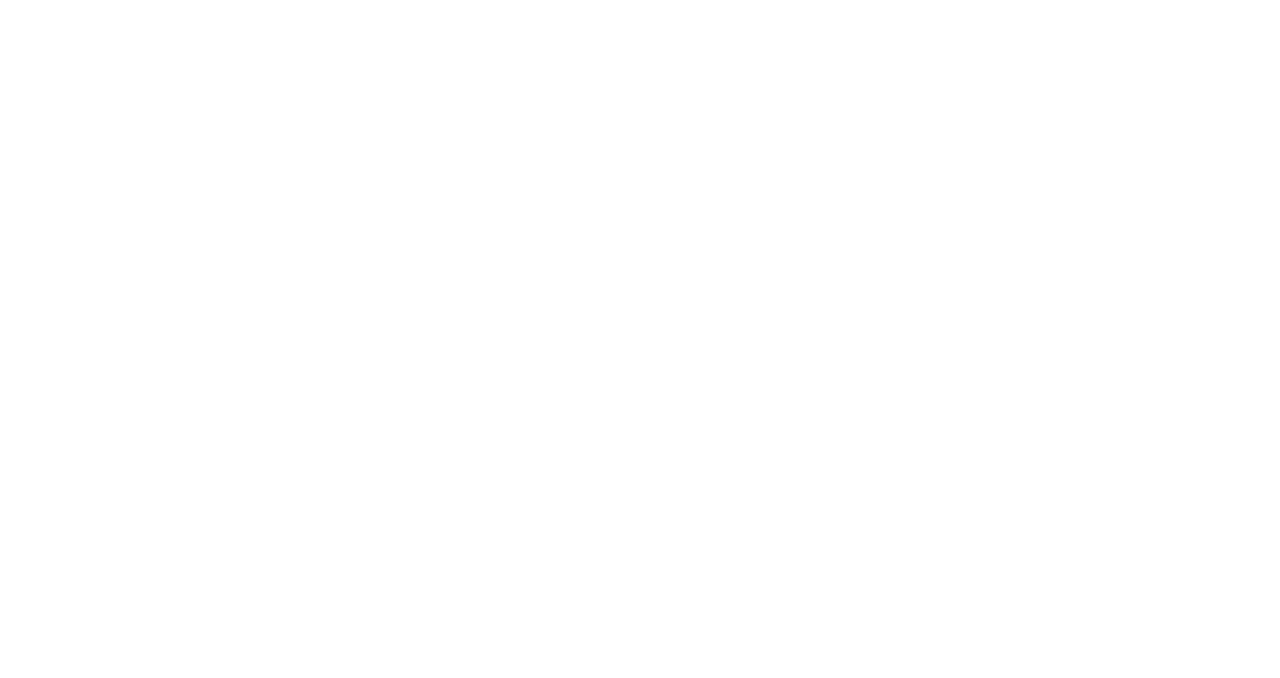
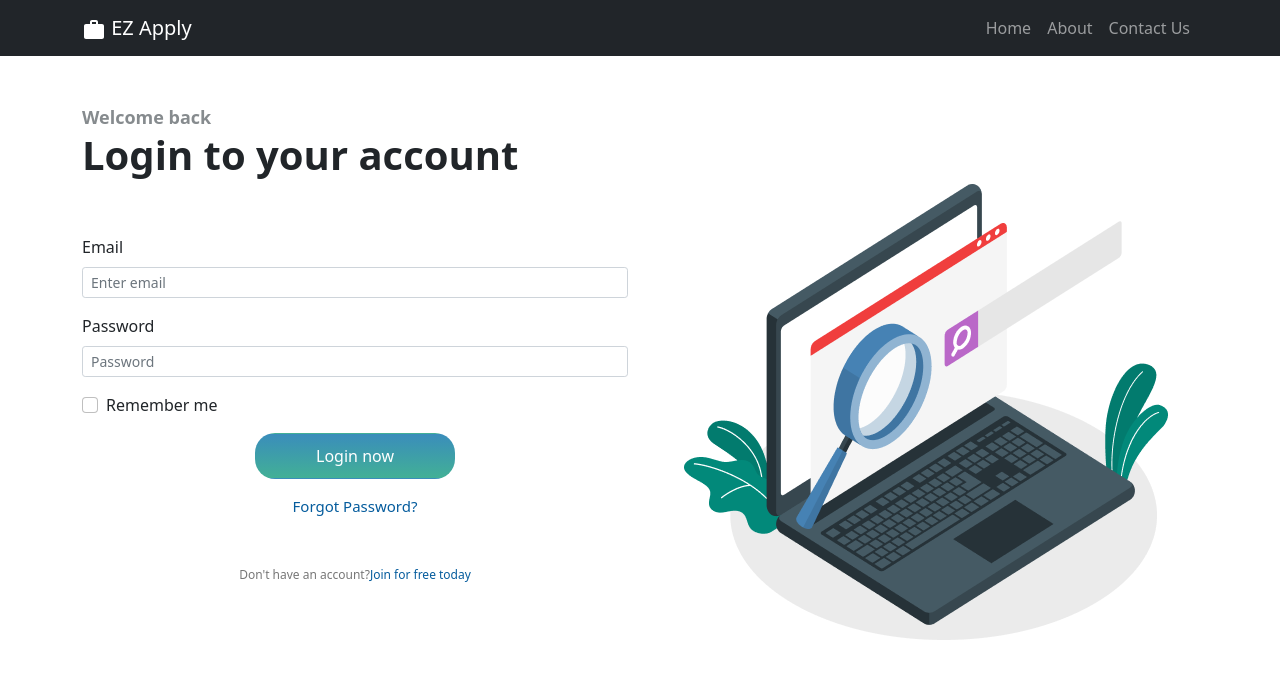
Before and after one commit to jamessnguyenn/2021-fall-cs160-team-iron-man, a React (Create React App) app in the folder frontend/: page /jobSeekerLogin in a window 1280 px wide. Shown: the top 678 px of the page. Built offline with nearby package versions, Linux system fonts and the light colour scheme.

Commit message:
added JobSeekerLogin UI

```diff
--- a/frontend/src/App.js
+++ b/frontend/src/App.js
@@ -4,10 +4,13 @@
 import LandingPage from './components/landing/landing'
 import JobSeekerCreateAccountPage from './components/jobSeekerSignup/JobSeekerSignup'
 import SuccessPage from './components/Test/success'
+import Navbar from './components/NavBar'
+import JobSeekerLoginPage from './components/jobSeekerLogin/JobSeekerLogin'
 
 function App () {
   return (
     <Router>
+      <Navbar />
       <Switch>
         <Route exact path='/'>
           <LandingPage />
@@ -15,8 +18,8 @@
         <Route exact path='/jobSeekerCreateAccount'>
           <JobSeekerCreateAccountPage/>
         </Route>
-        <Route exact path='/jobSeekerCreateAccount'>
-          <JobSeekerCreateAccountPage/>
+        <Route exact path='/jobSeekerLogin'>
+          <JobSeekerLoginPage />
         </Route>
         {/**TO BE DELETED FOR DEMONSTRATION PURPOSES**/}
         <Route exact path='/success'>
--- /dev/null
+++ b/frontend/src/components/NavBar.js
@@ -0,0 +1,47 @@
+import React from 'react'
+import { NavLink } from 'react-router-dom'
+import WorkIcon from '@material-ui/icons/Work'
+import { Navbar, Nav } from 'react-bootstrap'
+import Container from 'react-bootstrap/Container'
+
+export default function NavBar () {
+  return (
+    <Navbar
+      className='sticky-top'
+      bg='dark'
+      variant='dark'
+      expand='lg'>
+      <Container>
+        <NavLink exact to='/' className='navbar-brand'>
+          <WorkIcon /> EZ Apply
+        </NavLink>
+        <Navbar.Toggle aria-controls='navLinks' />
+        <Navbar.Collapse id='navLinks'>
+          <Nav className='ms-auto'>
+            <NavLink
+              exact
+              to='/'
+              className='nav-link'
+              activeClassName='activeNav'>
+              Home
+            </NavLink>
+            <NavLink
+              exact
+              to='/about'
+              className='nav-link'
+              activeClassName='activeNav'>
+              About
+            </NavLink>
+            <NavLink
+              exact
+              to='/contact'
+              className='nav-link'
+              activeClassName='activeNav'>
+              Contact Us
+            </NavLink>
+          </Nav>
+        </Navbar.Collapse>
+      </Container>
+    </Navbar>
+  )
+}
--- /dev/null
+++ b/frontend/src/components/jobSeekerLogin/JobSeekerLogin.css
@@ -0,0 +1,26 @@
+.bg {
+    height: 420px;
+}
+
+.login-button {
+    padding: 10px;
+    padding-left: 60px;
+    padding-right:60px;
+    background: linear-gradient(180deg, #3A8DBB 0%, #42B096 100%);
+    border-radius: 20px;
+    border-color: transparent;
+}
+
+a {
+    text-decoration: none;
+    color: #055C9D;
+}
+
+.forgotPw {
+    font-size: 15px;
+}
+
+.jobSeeker-loginPic {
+    padding-top: 5em;
+    padding-left: 2em;
+}
--- /dev/null
+++ b/frontend/src/components/jobSeekerLogin/JobSeekerLogin.js
@@ -0,0 +1,97 @@
+import React, { useState } from 'react'
+import { Row, Col } from 'react-bootstrap'
+import loginPic from '../../images/jobSeekerlogin.png'
+import Form from 'react-bootstrap/Form'
+import Button from 'react-bootstrap/Button'
+import './JobSeekerLogin.css'
+
+export default function JobSeekerLogin () {
+  const [validated, setValidated] = useState(false)
+  const [email, setEmail] = useState('')
+  const [password, setPassword] = useState('')
+
+  // for form validation on Submit
+  const handleSubmit = (e) => {
+    const form = e.currentTarget
+    if (!form.checkValidity()) {
+      e.preventDefault()
+      setValidated(true)
+    }else {
+      e.preventDefault()
+    }
+  }
+
+  return (
+    <div className='container pt-5'>
+      <Row className='mb-3'>
+        <Col>
+        <div>
+          <span style={{fontSize: '18px', fontWeight: 'bold', color: '#868B8E'}}>Welcome back</span>
+          <h1 className='' style={{ fontWeight: 'bold' }}>Login to your account</h1>
+        </div>
+        <div className='bg mt-5 pt-2'>
+          <div className='login-input-form' style={{marginLeft: '0em'}}>
+            <Form className='form' noValidate validated={validated}>
+              <Form.Group className='mb-3' controlId='formBasicEmail' onSubmit={handleSubmit}>
+                <Form.Label>
+                  Email
+                </Form.Label>
+                <Form.Control
+                  required
+                  type='test'
+                  className='login-input-field'
+                  pattern='[a-zA-Z0-9.-_]{1,}@[a-zA-Z.-]{2,}[.]{1}[a-zA-Z]{2,}'
+                  placeholder='Enter email'
+                  size='sm'
+                  id='email'
+                  value={email}
+                  onChange={e => setEmail(e.target.value)} />
+                <Form.Control.Feedback type='invalid'>
+                  Please enter a valid email.
+                </Form.Control.Feedback>
+              </Form.Group>
+              <Form.Group className='mb-3' controlId='formPassword'>
+                <Form.Label>
+                  Password
+                </Form.Label>
+                <Form.Control
+                  required
+                  className='login-input-field'
+                  type='password'
+                  placeholder='Password'
+                  size='sm'
+                  id='password'
+                  value={password}
+                  onChange={e => setPassword(e.target.value)} />
+                <Form.Control.Feedback type='invalid'>
+                  Please enter your password.
+                </Form.Control.Feedback>
+              </Form.Group>
+              <Form.Group className='mb-3' controlId='basicCheckbox'>
+                <Form.Check type='checkbox' label='Remember me' />
+              </Form.Group>
+              <div class='d-flex justify-content-center mb-3'>
+                <Button variant='success' className='login-button' type='submit'>
+                  Login now
+                </Button>
+              </div>
+              <Form.Group className='d-flex justify-content-center mb-5' controlId='basicCheckbox'>
+                <a className='forgotPw' href=''>Forgot Password?</a>
+              </Form.Group>
+              <div className='noAccount d-flex justify-content-center mb-4 mt-3' style={{ fontSize: '12px', color: '#777' }}>
+                Don't have an account?
+                <a href=''>Join for free today</a>
+              </div>
+            </Form>
+          </div>
+        </div>
+        </Col>
+        <Col className='d-none d-lg-inline'>
+        <div>
+          <img src={loginPic} alt='loginPic' className='jobSeeker-loginPic' />
+        </div>
+        </Col>
+      </Row>
+    </div>
+  )
+}
```
Also changed, not shown: frontend/src/components/NavBar.css (added), frontend/src/images/jobSeekerlogin.png (added).
